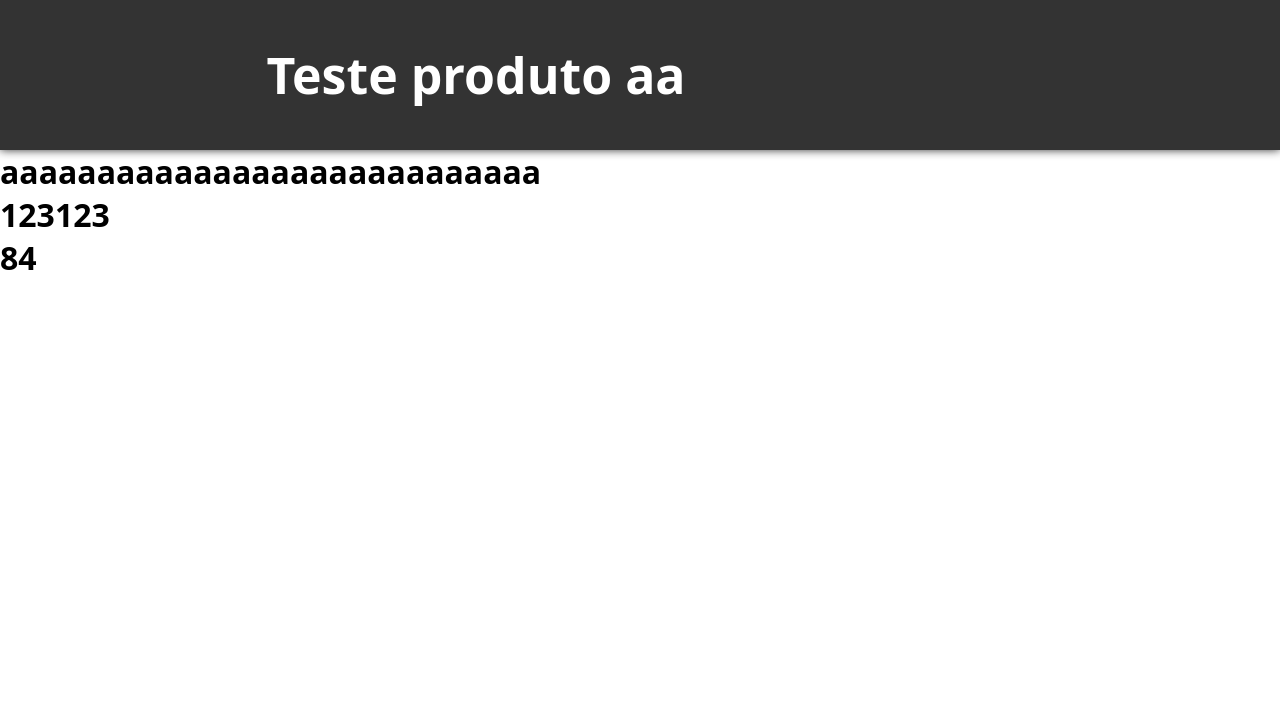
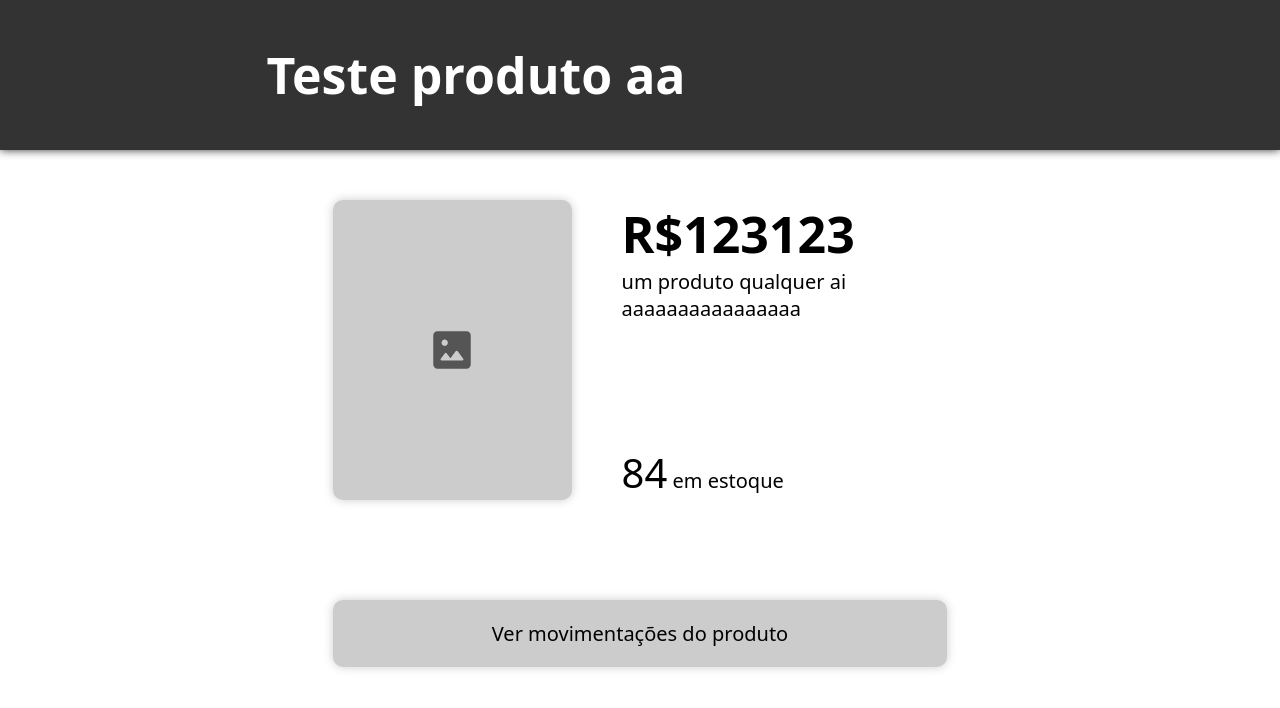
Before and after one commit to BlankSenai/controle-estoque-front, a Vue app: page /produto/1 in a window 1280 px wide. Shown: the top 708 px of the page. Built offline with nearby package versions, Linux system fonts and the light colour scheme; some icons are missing.

Commit message:
create product info view

```diff
--- a/src/views/ProductView.vue
+++ b/src/views/ProductView.vue
@@ -1,15 +1,16 @@
 <script setup>
-  import HeaderComponent from '../components/Header.vue'
+  import { Icon } from '@iconify/vue';
+import HeaderComponent from '../components/Header.vue'
   import axios from 'axios'
 import { useRoute } from 'vue-router'
+import { useRouter }  from 'vue-router'
 
+const router = useRouter()
 const route = useRoute()
-
-//const product = axios(`http://localhost:3000/produto/${route.params.id}`)
 
 const product = {
   nome: 'Teste produto aa',
-  descricao: 'aaaaaaaaaaaaaaaaaaaaaaaaaaaa',
+  descricao: 'um produto qualquer ai aaaaaaaaaaaaaaaa',
   preco: '123123',
   quantidade: '84'
 }
@@ -18,11 +19,94 @@ const product = {
 
 <template>
   <HeaderComponent :title="product.nome" btnText=""/>
-  <h1>{{ product.descricao }}</h1>
-  <h1>{{ product.preco }}</h1>
-  <h1>{{ product.quantidade }}</h1>
+
+  <div class="product-info-container">
+    <div class="top-container">
+      <div class="image"> <Icon icon="material-symbols:imagesmode-rounded" color="#555" width="50px"/> </div>
+
+      <div class="info-container">
+        <div clas="infos">
+          <h1 class="price">R${{ product.preco }}</h1>
+
+          <p class="description">{{ product.descricao }}</p>
+        </div>
+
+        <div class="quantity-container">
+          <p class="quantity">{{ product.quantidade }}<span> em estoque</span></p>
+        </div>
+      </div>
+    </div>
+
+    <button @click="router.push(`/${route.params.id}/movimentacoes`)" class="moves-btn">Ver movimentações do produto</button>
+  </div>
 </template>
 
 <style scoped>
+.product-info-container {
+  width: 60%;
+  margin: 50px auto;
+  display: flex;
+  align-items: center;
+  flex-direction: column;
+}
 
+.image {
+  background-color: #ccc;
+  width: 300px;
+  height: 300px;
+  display: flex;
+  justify-content: center;
+  align-items: center;
+  border-radius: 10px;
+  filter: drop-shadow(0px 0px 5px #ccc);
+}
+
+.top-container {
+  display: flex;
+  width: 80%;
+}
+
+.info-container {
+  margin-left: 50px;
+  display: flex;
+  flex-direction: column;
+  justify-content: space-between;
+}
+
+.price {
+  font-size: 50px;
+}
+
+.description {
+  font-size: 20px;
+}
+
+.quantity {
+  font-size: 40px;
+}
+
+.quantity span {
+  font-size: 20px;
+}
+
+button {
+  margin-top: 100px;
+  background-color: #ccc;
+  border: none;
+  border-radius: 10px;
+  width: 80%;
+  font-size: 20px;
+  padding: 20px;
+  filter: drop-shadow(0px 0px 5px #ccc);
+  cursor: pointer;
+  transition: 0.2s;
+}
+
+button:hover {
+  transform: scale(1.02);
+}
+
+button:active {
+  transform: scale(0.98);
+}
 </style>
```
